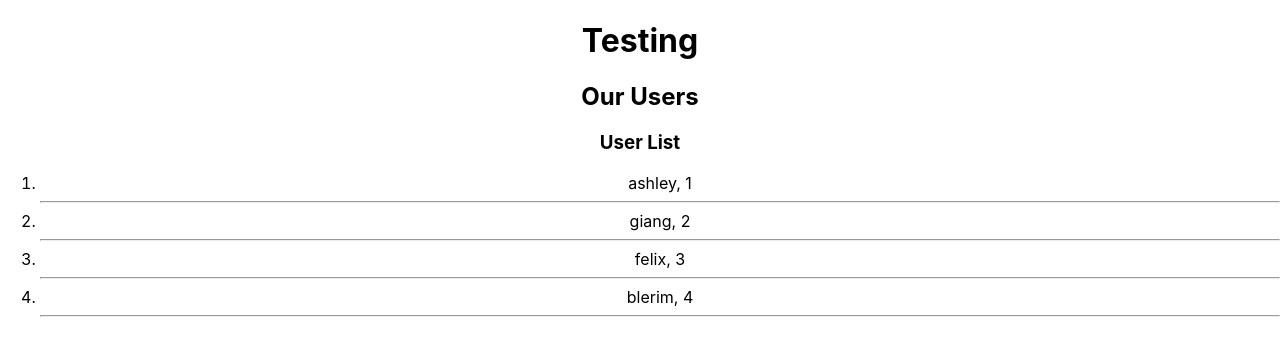
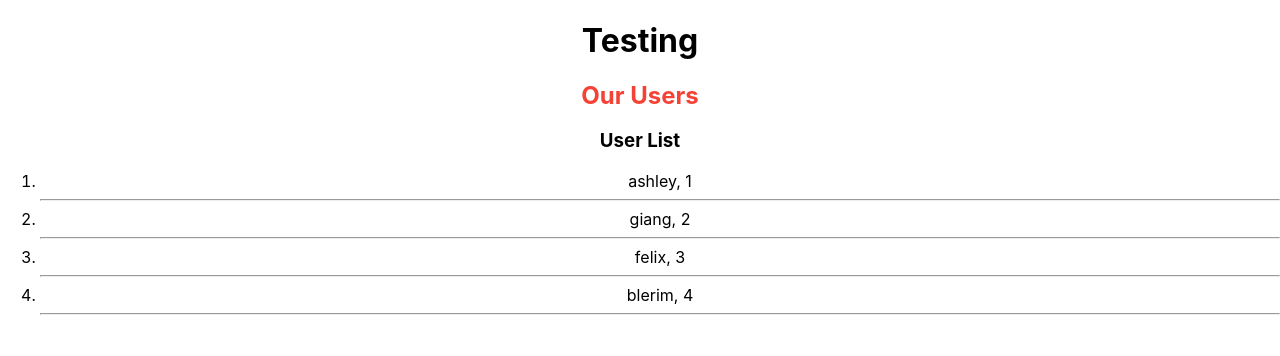
Before and after one commit to valju/case2019s-frontend, a React (Create React App) app: page / in a window 1280 px wide. Shown: the top 356 px of the page. Built offline with nearby package versions, Linux system fonts and the light colour scheme.

Commit message:
Implemented material-ui theme and made users-view to use it

```diff
--- a/package.json
+++ b/package.json
@@ -3,6 +3,7 @@
   "version": "0.1.0",
   "private": true,
   "dependencies": {
+    "@material-ui/core": "^4.5.2",
     "axios": "^0.19.0",
     "moment": "^2.24.0",
     "react": "^16.11.0",
@@ -14,7 +15,7 @@
     "redux-thunk": "^2.3.0"
   },
   "scripts": {
-    "start": "react-scripts start",
+    "start": "set PORT=8888 && react-scripts start",
     "build": "react-scripts build",
     "test": "react-scripts test",
     "eject": "react-scripts eject"
--- a/src/index.js
+++ b/src/index.js
@@ -7,6 +7,8 @@ import { Provider } from "react-redux";
 import { createStore, compose, applyMiddleware } from "redux";
 import thunk from "redux-thunk";
 import rootReducer from "./reducers";
+import { theme } from "./stylings/theme/theme";
+import { ThemeProvider } from "@material-ui/core";
 
 const store = createStore(
   rootReducer(),
@@ -18,7 +20,9 @@ const store = createStore(
 
 ReactDOM.render(
   <Provider store={store}>
-    <App />
+    <ThemeProvider theme={theme}>
+      <App />
+    </ThemeProvider>
   </Provider>,
   document.getElementById("root")
 );
--- /dev/null
+++ b/src/stylings/theme/theme.js
@@ -0,0 +1,17 @@
+import { createMuiTheme } from "@material-ui/core/styles";
+import yellow from "@material-ui/core/colors/yellow";
+import red from "@material-ui/core/colors/red";
+
+const paletteNormal = {};
+const paletteYellow = {
+  primary: yellow
+};
+const paletteRed = { primary: red };
+
+export const theme = createMuiTheme({
+  palette: paletteRed,
+  typography: {
+    fontSize: "10rem",
+    fontFamily: "'Open Sans', sans-serif'"
+  }
+});
--- a/src/views/userViews/Users.js
+++ b/src/views/userViews/Users.js
@@ -1,11 +1,14 @@
 import React, { Component } from 'react'
 import UserList from '../../components/userComponents/UserList'
+import { Typography } from "@material-ui/core"
 
 export default class Users extends Component {
   render() {
     return (
       <div>
-                <h2>Our Users</h2>
+        <Typography variant="h2" color="primary">
+          Our Users
+        </Typography>
         <UserList />
       </div>
     )
```
Also changed, not shown: 1 other file (tests, documents, lock files or other folders). Lines whose indentation alone changed are shown as unchanged.
